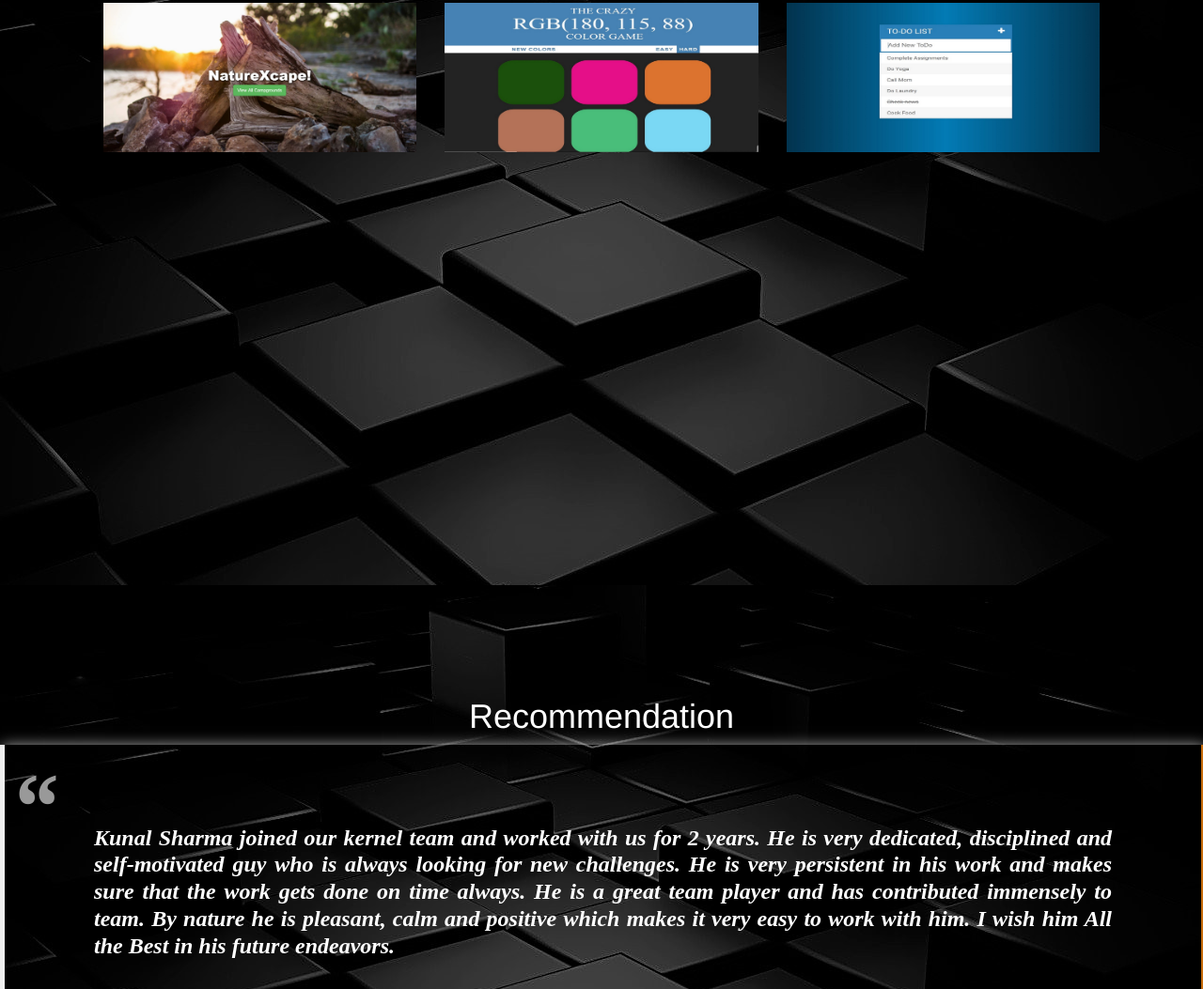
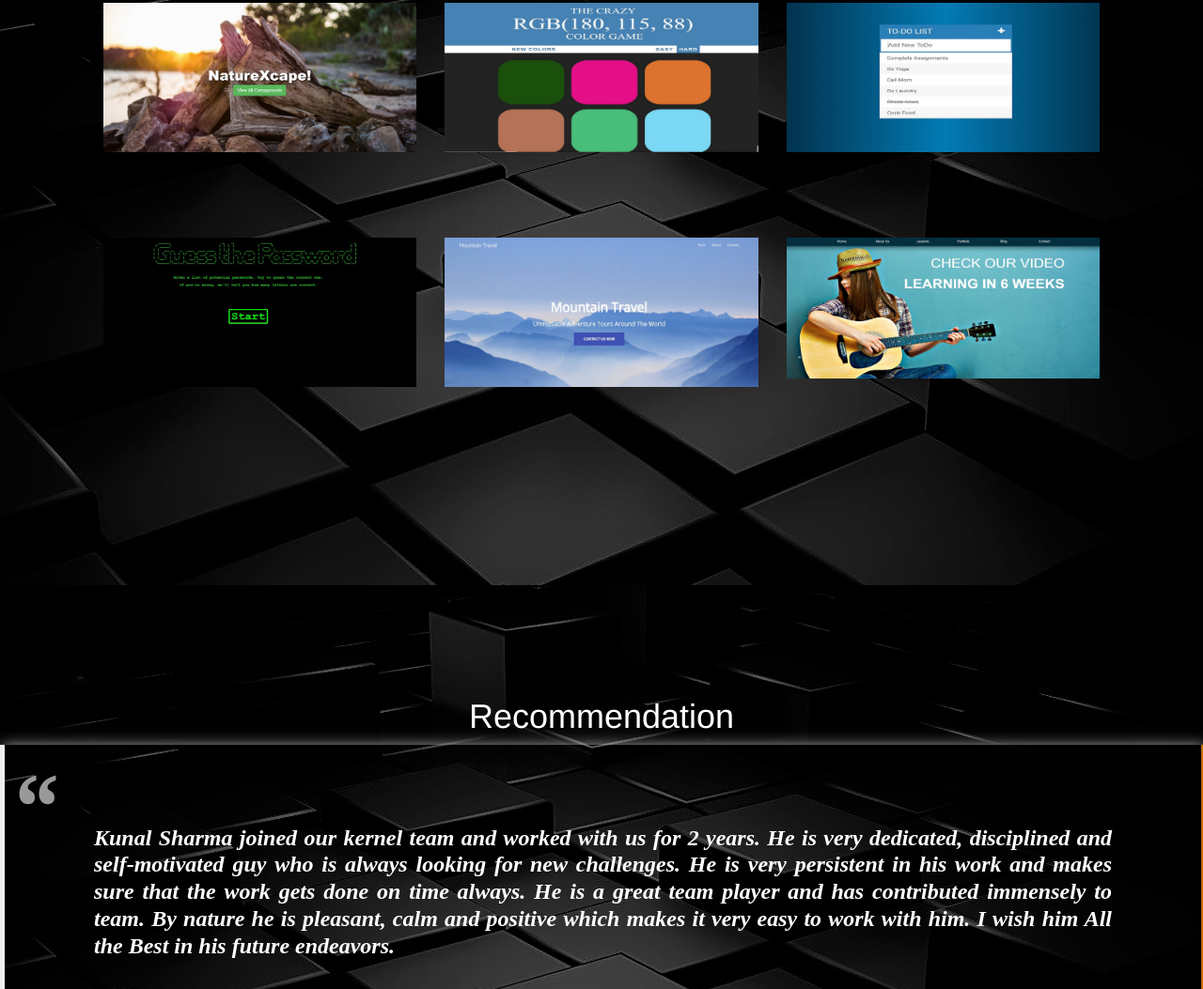
Before and after one commit to kunalmsharma/Portfolio, a plain HTML site: page index.html in a window 1280 px wide. Shown: the part 4497-5550 px from the top of the page at 94% size. Drawn offline with nearby package versions, Linux system fonts and the light colour scheme.

Commit message:
Adding projects in portfolio section

```diff
--- a/index.html
+++ b/index.html
@@ -384,6 +384,7 @@ $(document).ready(function(){
 
 
 <!-- Portfolio Gallery Grid -->
+
 <div class="row">
   <div class="col-lg-4 col-sm-6">
     <div class = "image">
@@ -406,6 +407,30 @@ $(document).ready(function(){
        <a href="https://kunalmsharma.github.io/TodoList/" target="_blank"><img id="myImg" src="TO_DO.jpg" alt="To Do List" style="width:100%"></a>
 	   <div class="middle">
 		<div class="text">To Do List</div>
+	</div>
+    </div>
+  </div>
+  <div class="col-lg-4 col-sm-6">
+    <div class = "image">
+       <a href="https://kunalmsharma.github.io/GuessThePassword/" target="_blank"><img id="myImg" src="Guess_Password.jpg" alt="Guess The Password" style="width:100%"></a>
+	   <div class="middle">
+		<div class="text">Guess Password</div>
+	</div>
+    </div>
+  </div>
+  <div class="col-lg-4 col-sm-6">
+    <div class = "image">
+       <a href="https://kunalmsharma.github.io/StaticMountainApp/" target="_blank"><img id="myImg" src="Mountain_Travel.jpg" alt="Mountain Travel" style="width:100%"></a>
+	   <div class="middle">
+		<div class="text">Mountain Travel</div>
+	</div>
+    </div>
+  </div>
+  <div class="col-lg-4 col-sm-6">
+    <div class = "image">
+       <a href="https://kunalmsharma.github.io/sass/" target="_blank"><img id="myImg" src="sass.jpg" alt="SASS Project" style="width:100%"></a>
+	   <div class="middle">
+		<div class="text">Sass Project</div>
 	</div>
     </div>
   </div>
```
Also changed, not shown: Guess_Password.jpg (added), Mountain_Travel.jpg (added), sass.jpg (added).
